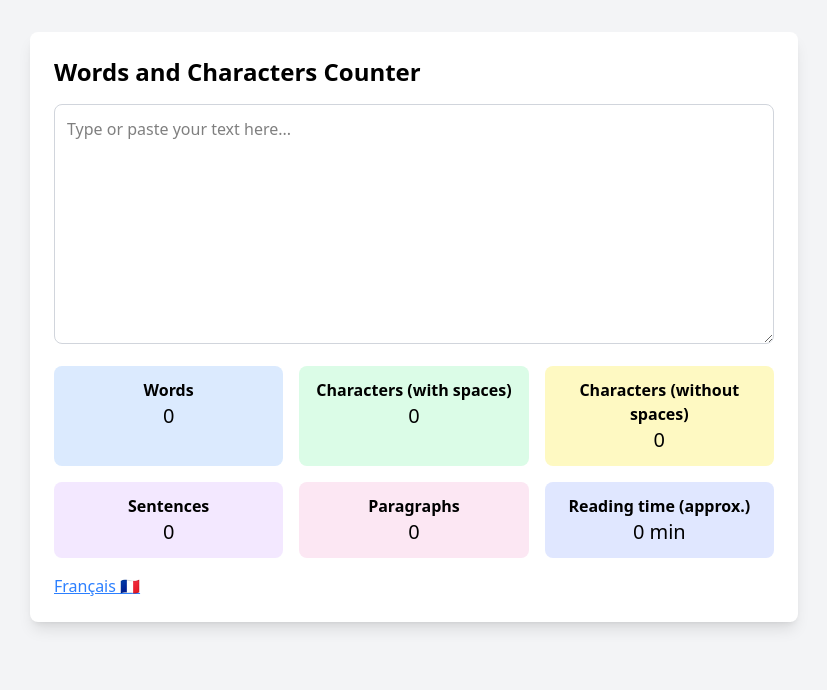
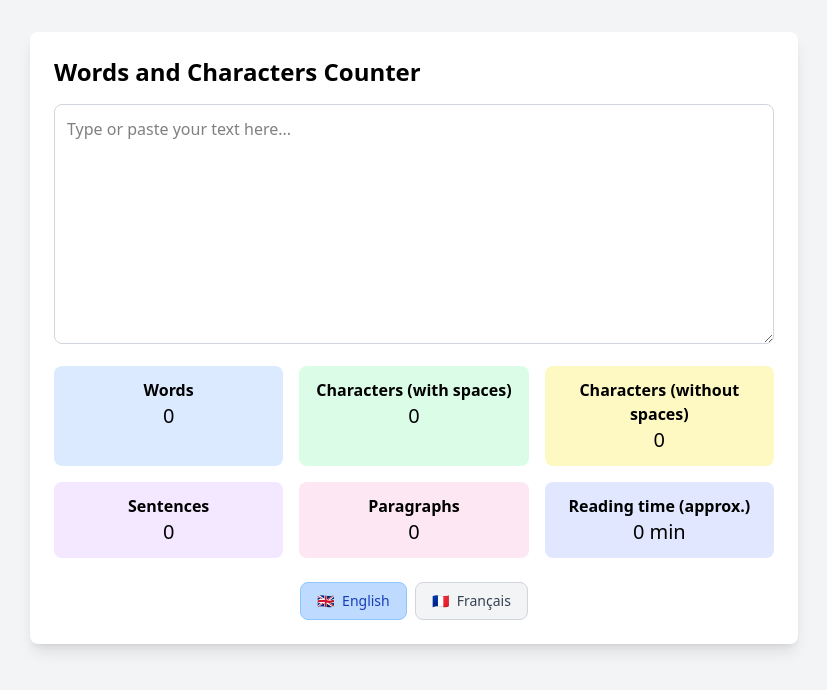
Before and after one commit to MickC0/wordscounting, a website: page index.html in a window 1280 px wide. Shown: the whole page, without its empty margins (226-1053 px from the left). Drawn offline with Linux system fonts and the light colour scheme.

Commit message:
Refactor button css

```diff
--- a/index.html
+++ b/index.html
@@ -42,7 +42,20 @@
     </div>
   </div>
 
-  <a href="fr.html" class="block mt-4 text-blue-500 underline">Français 🇫🇷</a>
+  <div class="mt-6 flex justify-center items-center gap-2">
+    <!-- Langue actuelle : Anglais (bouton actif, non cliquable) -->
+    <span class="inline-flex items-center gap-2 px-4 py-2 bg-blue-200 border border-blue-300 rounded-lg text-sm font-medium text-blue-800 cursor-default">
+    <span role="img" aria-hidden="true">🇬🇧</span> English
+  </span>
+
+    <!-- Lien vers version française -->
+    <a href="fr.html"
+       class="inline-flex items-center gap-2 px-4 py-2 bg-gray-100 hover:bg-gray-200 border border-gray-300 rounded-lg text-sm font-medium text-gray-700 transition"
+       aria-label="Passer à la version française">
+      <span role="img" aria-hidden="true">🇫🇷</span> Français
+    </a>
+  </div>
+
 </div>
 
 <script>
```
Also changed, not shown: fr.html (+14 -1 lines).
